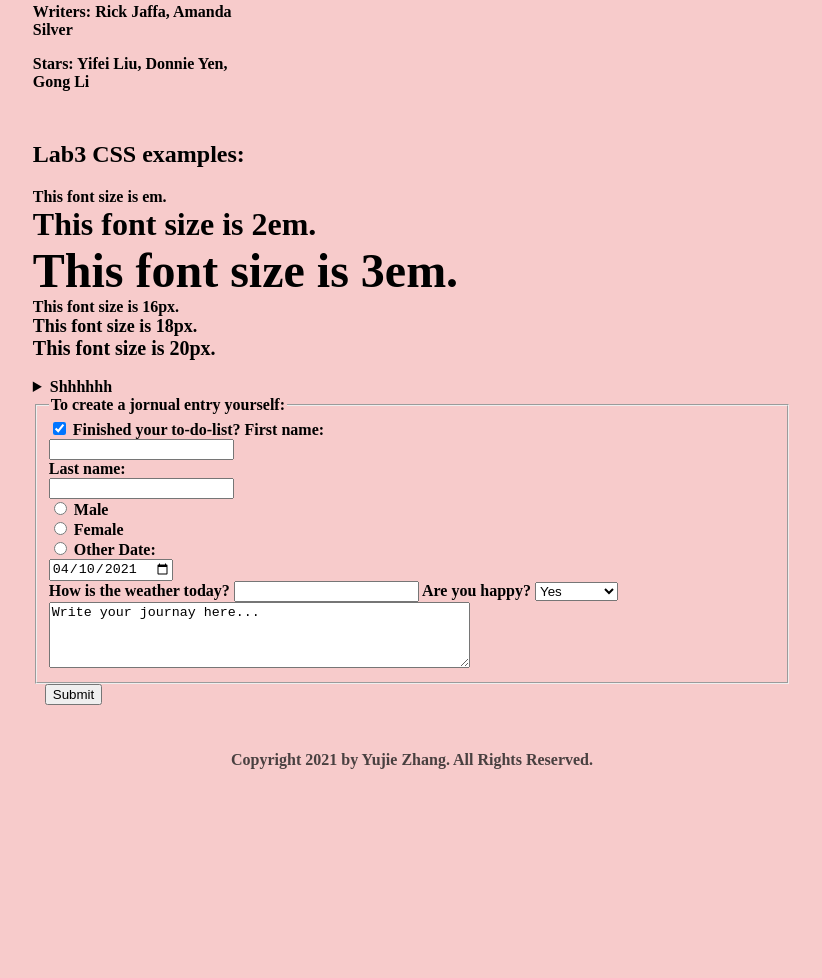
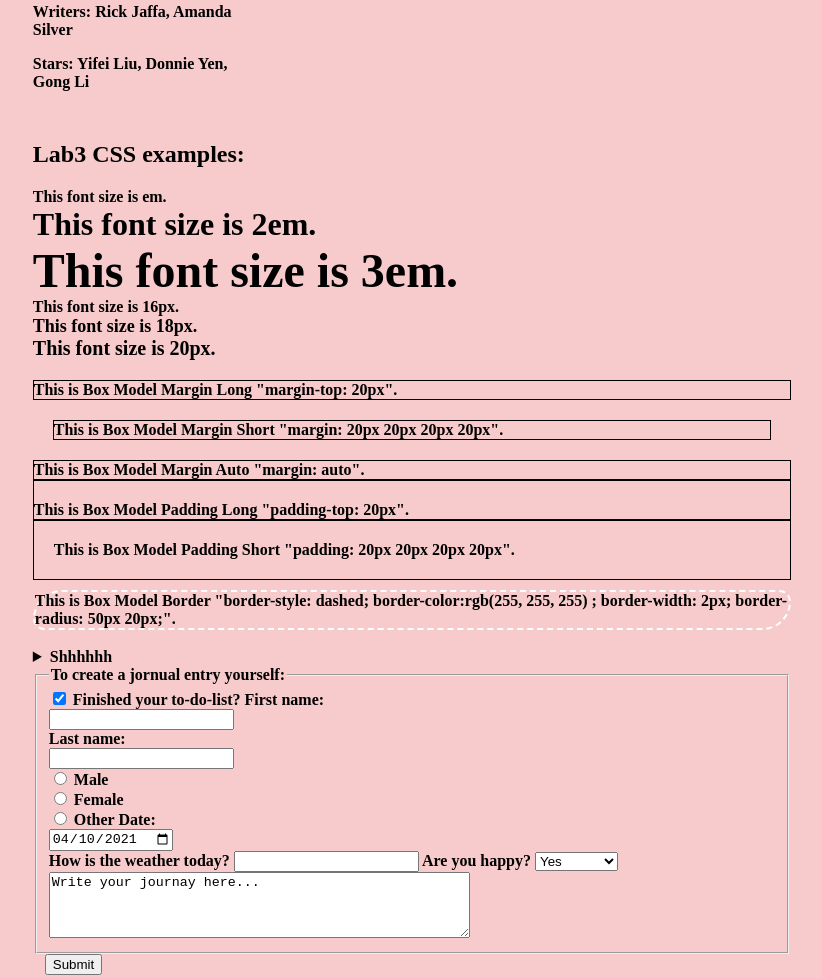
Before and after one commit to yuz876/sp21-cse110-lab3, a plain HTML site: page index.html in a window 1280 px wide. Shown: the part 956-1934 px from the top of the page, without its empty margins (228-1050 px from the left). Before the commit the page ends 1741 px from the top, so only its background shows below. Drawn offline with Linux system fonts and the light colour scheme.

Commit message:
add style6

```diff
--- a/index.html
+++ b/index.html
@@ -91,7 +91,7 @@
             </div>
         </section>
 
-        <section id="0407">
+        <section id="css_eg">
             <h1>Lab3 CSS examples:</h1>
             <div class="em_eg">This font size is em.</div>
             <div class="em2_eg">This font size is 2em.</div>
@@ -99,6 +99,16 @@
             <div class="px16_eg">This font size is 16px.</div>
             <div class="px18_eg">This font size is 18px.</div>
             <div class="px20_eg">This font size is 20px.</div>
+
+            <div style="margin-top: 20px; border-style: solid; border-width: 1px;">This is Box Model Margin Long "margin-top: 20px".</div>
+            <div style="margin: 20px 20px 20px 20px; border-style: solid; border-width: 1px;">This is Box Model Margin Short "margin: 20px 20px 20px 20px".</div>
+            <div style="margin: auto; border-style: solid; border-width: 1px;">This is Box Model Margin Auto "margin: auto".</div>
+
+            <div style="padding-top: 20px; border-style: solid; border-width: 1px;">This is Box Model Padding Long "padding-top: 20px".</div>
+            <div style="padding: 20px 20px 20px 20px; border-style: solid; border-width: 1px;">This is Box Model Padding Short "padding: 20px 20px 20px 20px".</div>
+
+            <div style="margin-top: 10px; border-style: dashed; border-color:rgb(255, 255, 255) ; border-width: 2px; border-radius: 50px 20px;">This is Box Model Border "border-style: dashed; border-color:rgb(255, 255, 255) ; border-width: 2px; border-radius: 50px 20px;".</div>
+
         </section>
         <br>
         </main>
```
